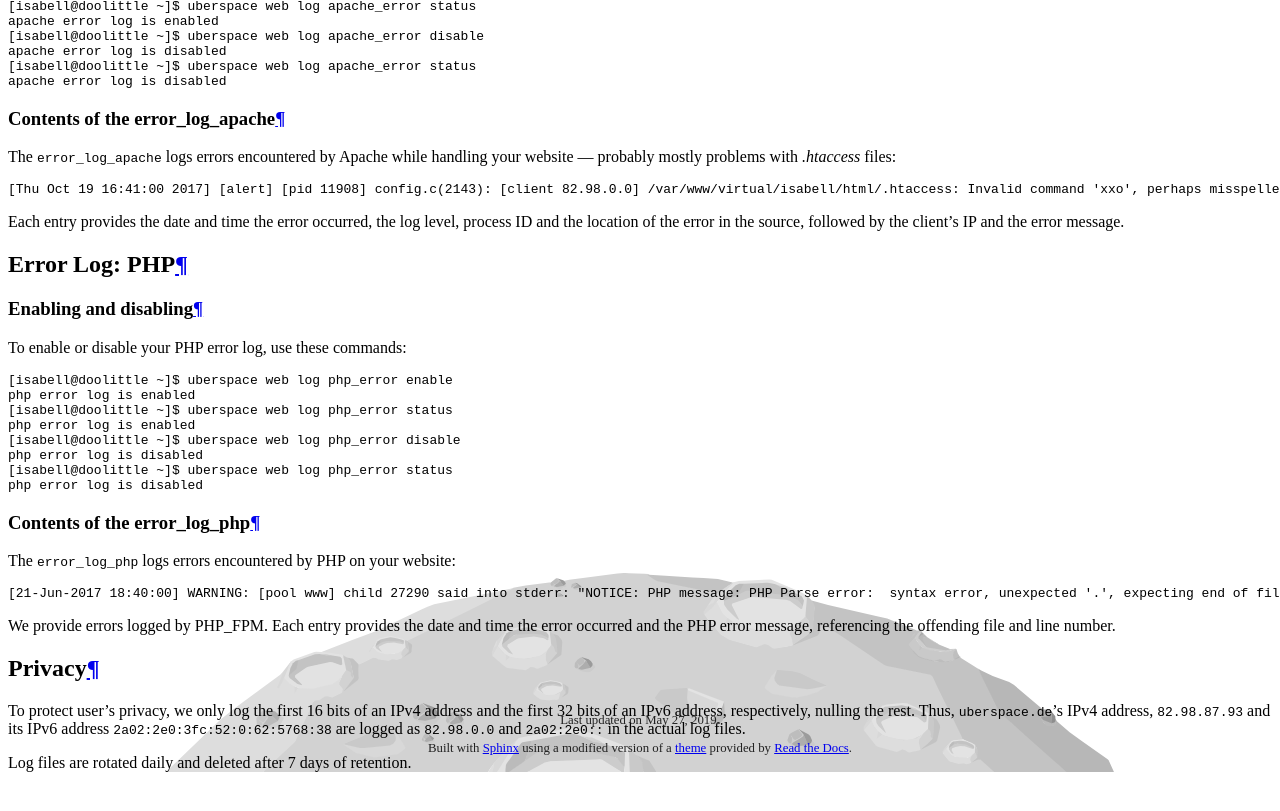
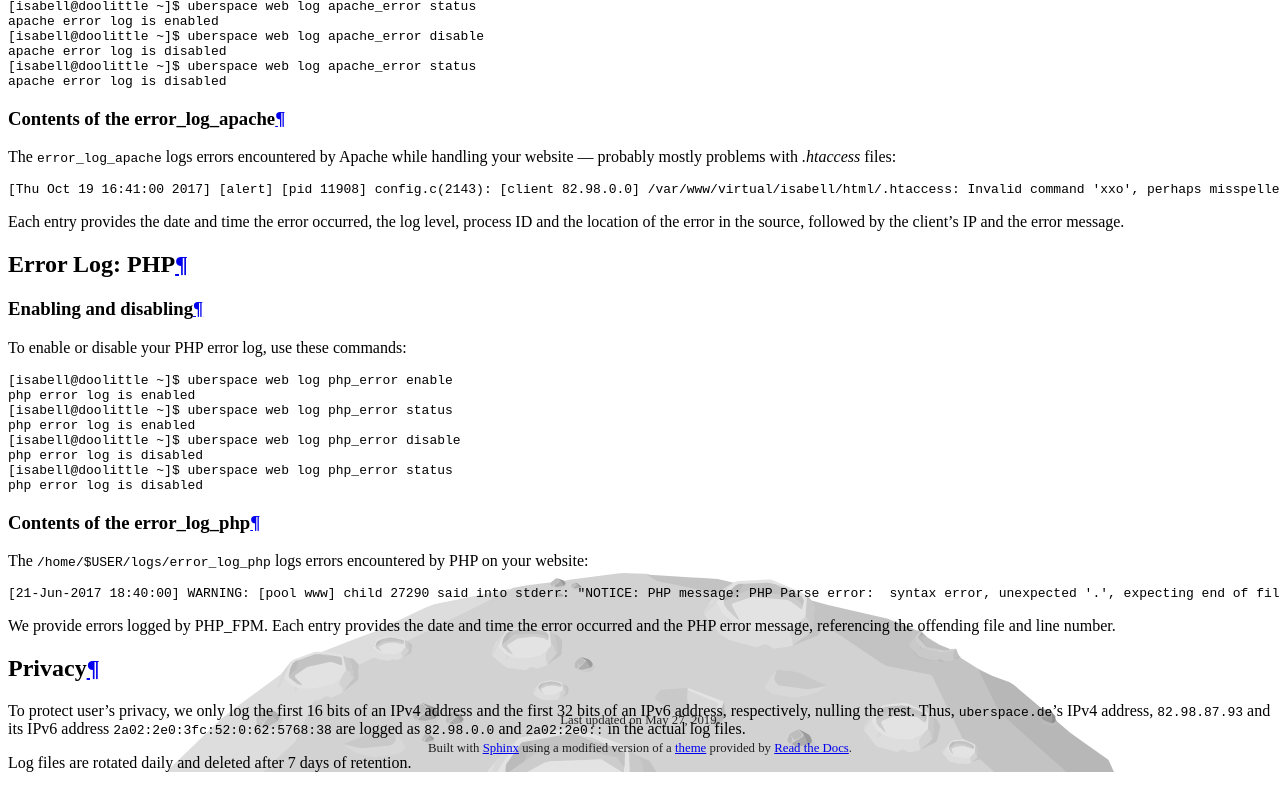
Before and after one commit to Uberspace/manual, a Sphinx documentation site: the page built from source/web-logs.rst, in a window 1280 px wide and 900 px high, scrolled down 2175 px. Shown: the top 811 px of the window. Built offline with Sphinx 7.4.7 and the Read the Docs theme 2.0.0, drawn with Linux system fonts in a browser that asks for light colours; pages that are not in the unit, such as notebooks, are missing from menus.

Commit message:
:bug: fix error_log_php location

```diff
--- a/source/web-logs.rst
+++ b/source/web-logs.rst
@@ -96,7 +96,7 @@ To enable or disable your PHP error log, use these commands:
 Contents of the error_log_php
 -----------------------------
 
-The ``error_log_php`` logs errors encountered by PHP on your website:
+The ``/home/$USER/logs/error_log_php`` logs errors encountered by PHP on your website:
 
 .. code-block:: none
 
```
